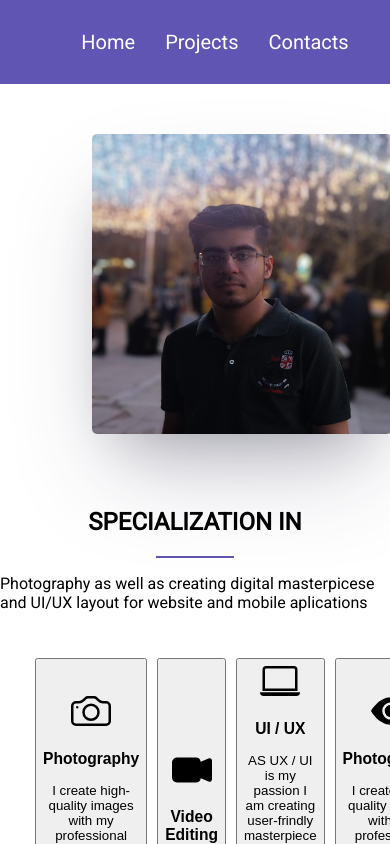
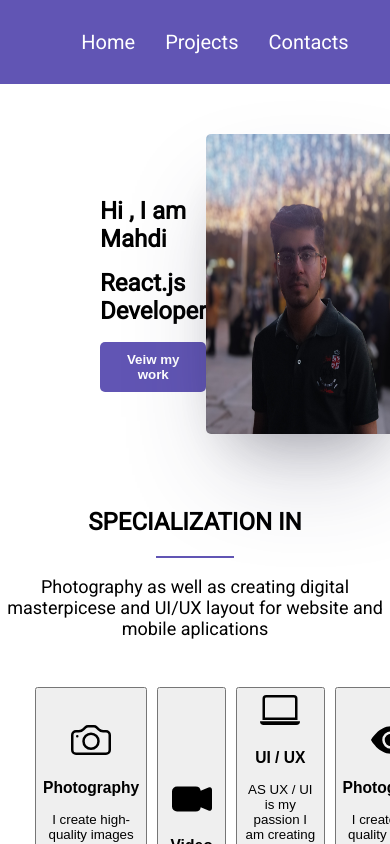
Before and after one commit to itsmahdi62/portfolio, a React (Create React App) app: page / in a window 390 px wide. Shown: the top 844 px of the page. Built offline with nearby package versions, Linux system fonts and the light colour scheme.

Commit message:
Make website responsive

```diff
--- a/src/App.scss
+++ b/src/App.scss
@@ -76,3 +76,29 @@
 
 
 }
+
+@media(max-width:500px){
+  .home{
+    &-intro{
+      &-heading{
+        margin-right: 150px;
+        h1{
+          font-size: 24px;
+        }
+        p{
+          font-size: 16px;
+          text-align: center;
+        }
+      }
+    }
+    .my-img{
+      width:200px;
+     }
+     &-specialization{
+      p{
+        font-size: 18px;
+        text-align: center;
+      }
+     }
+  }
+}
--- a/src/Component/Contact/Contact.scss
+++ b/src/Component/Contact/Contact.scss
@@ -25,3 +25,11 @@
         }
     }
 }
+@media(max-width:500px){
+    .contact{
+        &-flex{
+            display: flex;
+            flex-direction: column;
+        }
+    }
+}
```
